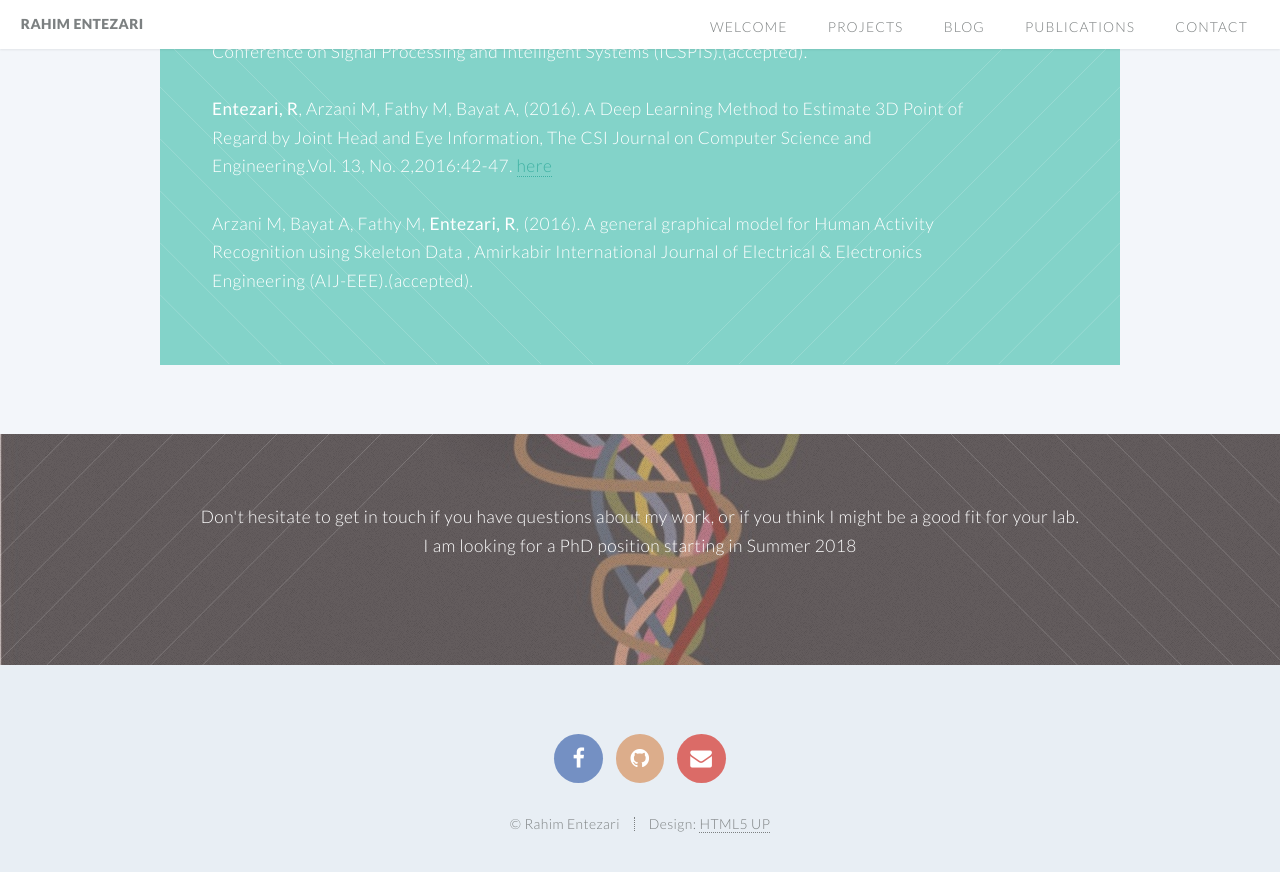
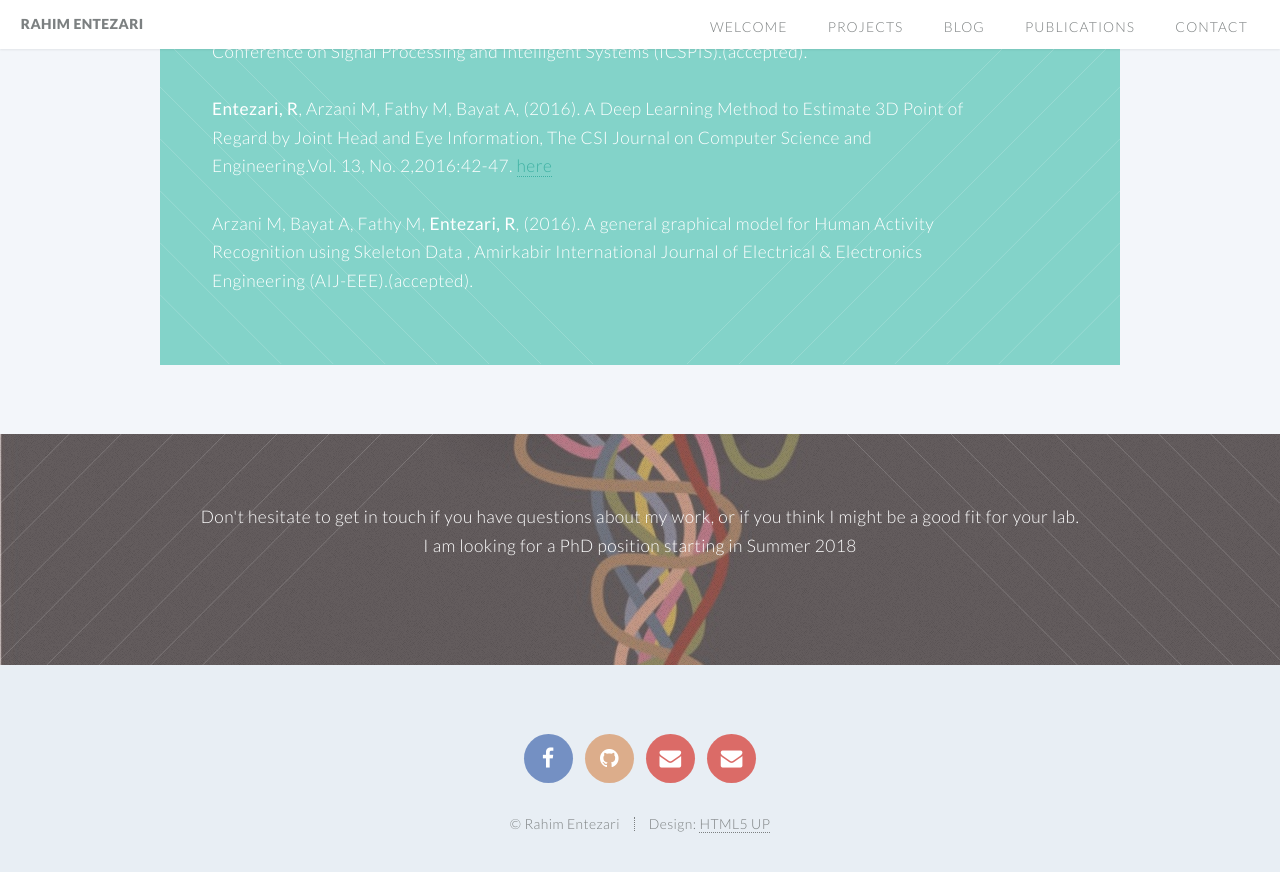
Before and after one commit to rahimentezari/rahim.github.io, a Jekyll site: the page built from index.html, in a window 1280 px wide and 900 px high, scrolled down 3977 px. Shown: the top 872 px of the window. Built offline with Jekyll 4.4.1, drawn with Linux system fonts in a browser that asks for light colours.

Commit message:
Update footer.html

```diff
--- a/_includes/footer.html
+++ b/_includes/footer.html
@@ -5,6 +5,7 @@
         <li><a href="https://facebook.com/rahimentezari" class="icon circle fa-facebook"><span class="label">Facebook</span></a></li>
         <li><a href="https://github.com/rahimentezari" class="icon circle fa-github"><span class="label">Github</span></a></li>
         <li><a href="mailto:r_entezari@comp.iust.ac.ir" class="icon circle fa-envelope"><span class="label">Mail</span></a></li>
+        <li><a href="mailto:entezari@sensifai.com" class="icon circle fa-envelope"><span class="label">Mail</span></a></li>
     </ul>
 
     <ul class="copyright">
```
